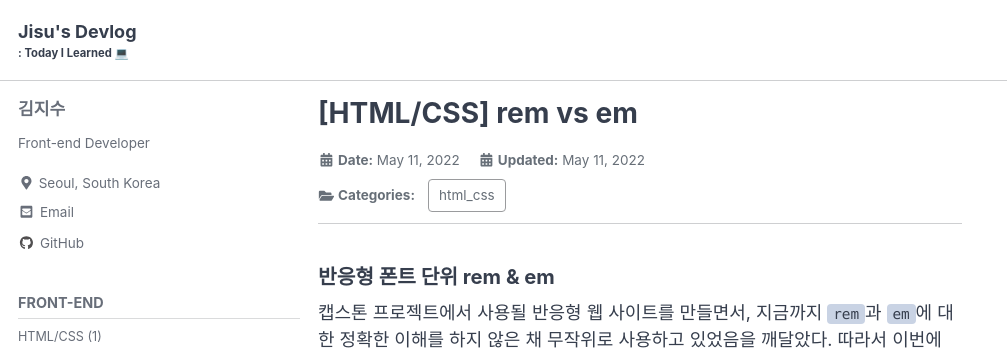
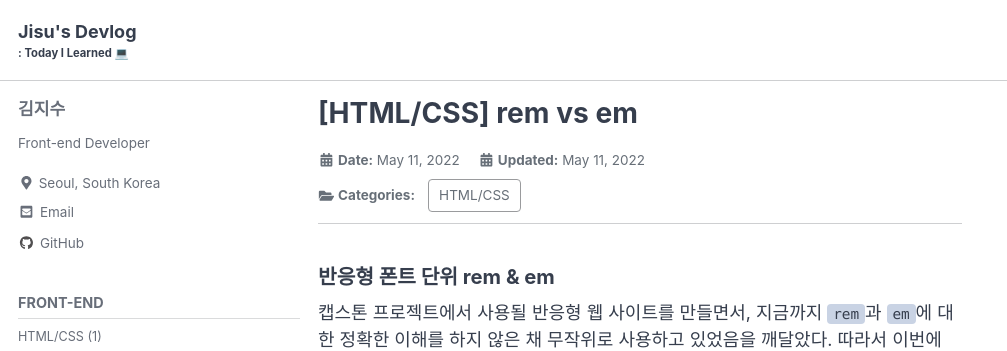
Before and after one commit to Jisu00/Jisu00.github.io, a Jekyll site: the page built from _posts/2022-05-11-rem vs em.md, in a window 1280 px wide and 900 px high. Shown: the top 351 px of the window, without its empty margins (0-1007 px from the left). Built offline with Jekyll 4.4.1, drawn with Linux system fonts in a browser that asks for light colours; cached includes are drawn as plain includes; nearby versions of some CDN libraries; some web fonts are replaced.

Commit message:
Rename: Rename 'html_css' to 'HTML/CSS'
카테고리 이름 'html_css'에서 'HTML/CSS'로 변경

```diff
--- a/_includes/nav_list_main.html
+++ b/_includes/nav_list_main.html
@@ -8,7 +8,7 @@
       <span class="nav__sub-title first">Front-end</span>
       <ul>
         {% for category in site.categories %}
-          {% if category[0] == "html_css" %}
+          {% if category[0] == "HTML/CSS" %}
             <li><a href="/categories/html_css" class="">HTML/CSS ({{category[1].size}})</a></li>
           {% endif %}
         {% endfor %}
--- a/_posts/2022-05-11-rem vs em.md
+++ b/_posts/2022-05-11-rem vs em.md
@@ -1,7 +1,7 @@
 ---
 title: "[HTML/CSS] rem vs em"
 categories:
-  - html_css
+  - HTML/CSS
 date: 2022-05-11
 last_modified_at: 2022-05-11
 author_profile: true
```
